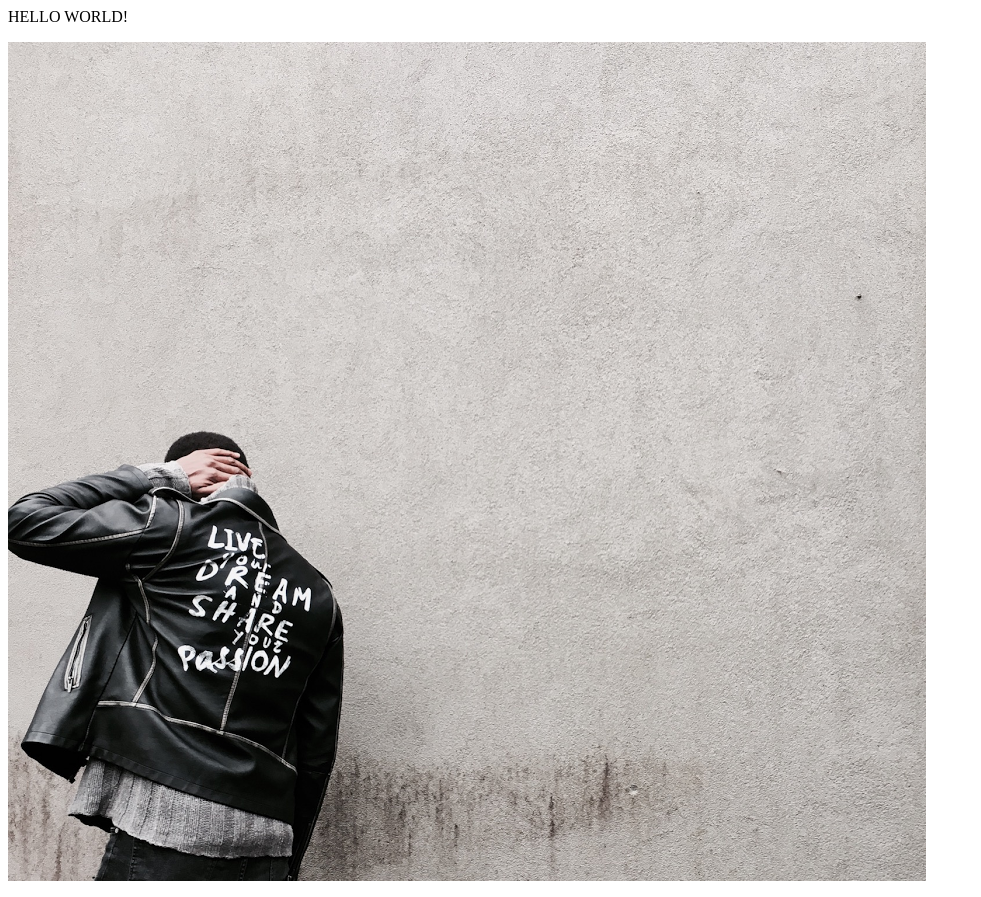
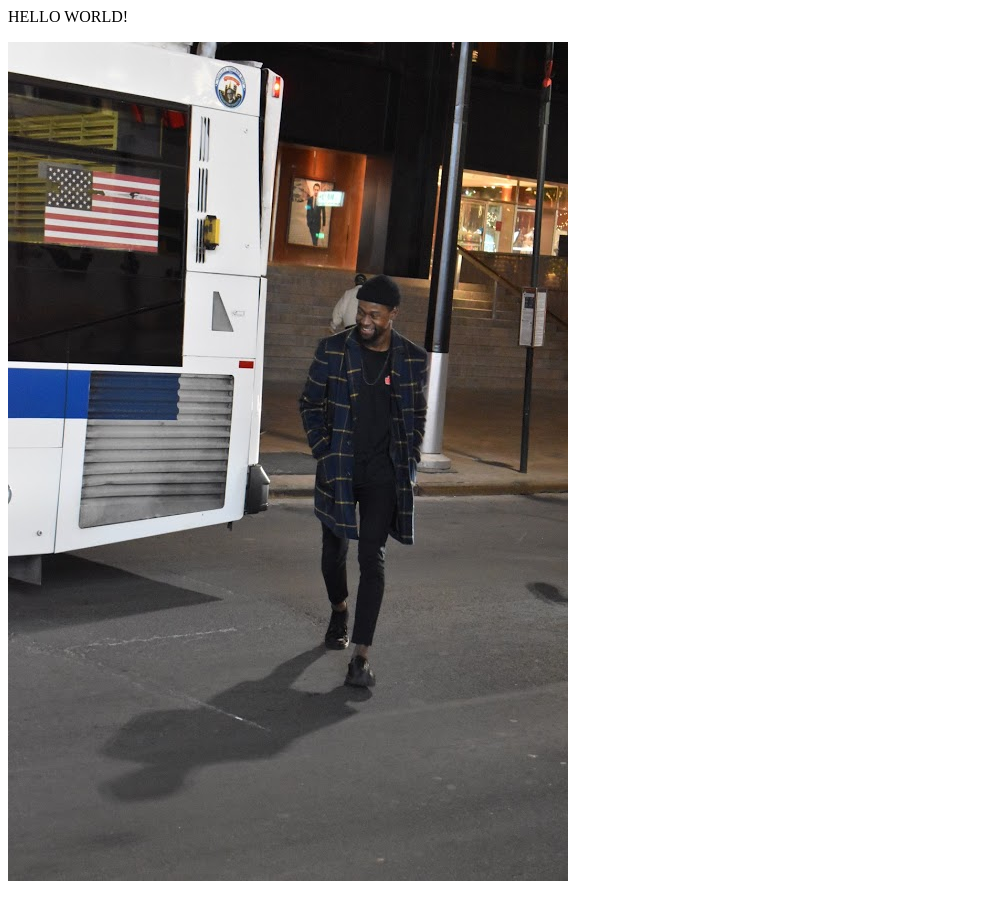
Before and after one commit to Naim494/CSE-365-Files, a plain HTML site: page hw0.html in a window 1280 px wide. Shown: the whole page, without its empty margins (0-981 px from the left). Drawn offline with Linux system fonts and the light colour scheme.

Commit message:
change html file

```diff
--- a/hw0.html
+++ b/hw0.html
@@ -4,6 +4,6 @@
 </head>
 <body>
 	<p>HELLO WORLD!</p>
-	<p><img src="naim.png" alt="Naim"></p>
+	<p><img src="naimStreet.jpg" alt="Naim"></p>
 </body>
  </html>
```
